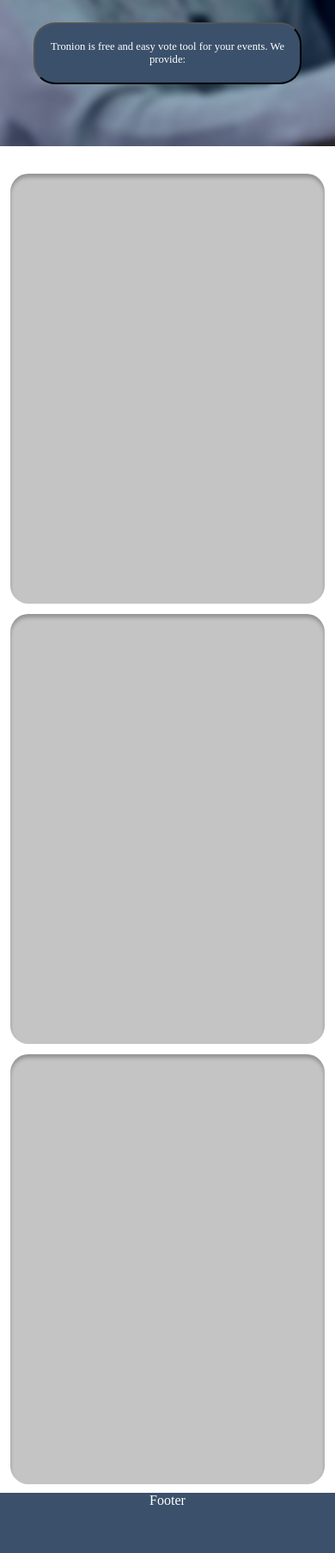
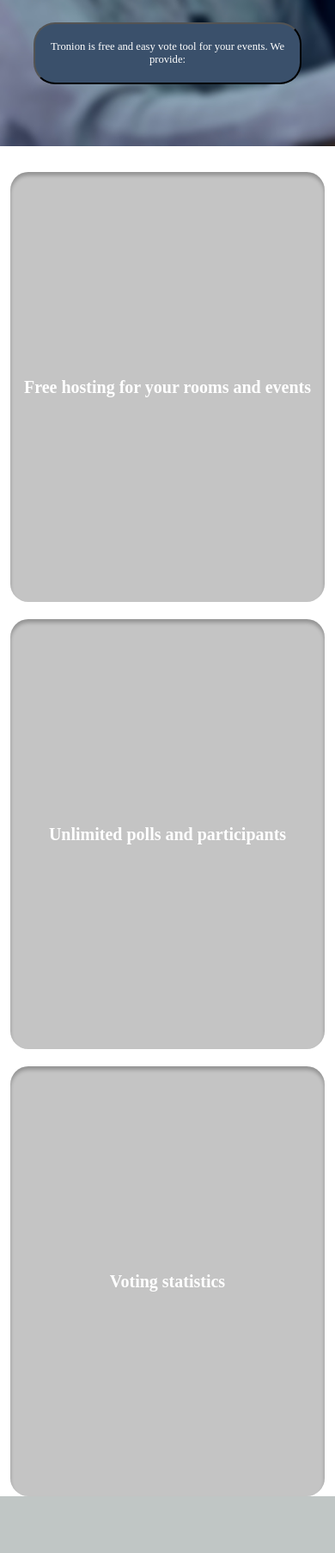
Before and after one commit to Vilka284/Tronion, a Flask app: page / in a window 390 px wide. Shown: the part 550-2356 px from the top of the page at 86% size. After the commit the page ends 2290 px from the top, so only its background shows below. Run offline with Flask 2, Linux system fonts and the light colour scheme.

Commit message:
update content

```diff
--- a/client/static/styles/index.css
+++ b/client/static/styles/index.css
@@ -235,6 +235,14 @@ h3 {
     background: #C4C4C4;
     box-shadow: inset 0px 4px 4px rgba(0, 0, 0, 0.25);
     border-radius: 21px;
+
+    line-height: 30px;
+    color: #ffffff;
+    font-family: Coda;
+    font-style: normal;
+    font-weight: bold;
+    font-size: 20px;
+    text-align: center;
 }
 
 .container2 {
@@ -245,6 +253,14 @@ h3 {
     background: #C4C4C4;
     box-shadow: inset 0px 4px 4px rgba(0, 0, 0, 0.25);
     border-radius: 21px;
+
+    line-height: 30px;
+    color: #ffffff;
+    font-family: Coda;
+    font-style: normal;
+    font-weight: bold;
+    font-size: 20px;
+    text-align: center;
 }
 
 .container3 {
@@ -255,6 +271,14 @@ h3 {
     background: #C4C4C4;
     box-shadow: inset 0px 4px 4px rgba(0, 0, 0, 0.25);
     border-radius: 21px;
+
+    line-height: 30px;
+    color: #ffffff;
+    font-family: Coda;
+    font-style: normal;
+    font-weight: bold;
+    font-size: 20px;
+    text-align: center;
 }
 
 @media screen and (max-width: 900px) {
@@ -269,12 +293,20 @@ h3 {
         margin: auto;
         left: 3%;
         right: 3%;
-        top: 47em;
+        top: 750px;
         width: 94%;
         height: 500px;
         background: #C4C4C4;
         box-shadow: inset 0px 4px 4px rgba(0, 0, 0, 0.25);
         border-radius: 21px;
+
+        line-height: 30px;
+        color: #ffffff;
+    font-family: Coda;
+    font-style: normal;
+    font-weight: bold;
+    font-size: 20px;
+    text-align: center;
     }
 
     .container2 {
@@ -283,12 +315,20 @@ h3 {
         margin: auto;
         left: 3%;
         right: 3%;
-        top: 79em;
+        top: 1270px;
         width: 94%;
         height: 500px;
         background: #C4C4C4;
         box-shadow: inset 0px 4px 4px rgba(0, 0, 0, 0.25);
         border-radius: 21px;
+
+        line-height: 30px;
+        color: #ffffff;
+    font-family: Coda;
+    font-style: normal;
+    font-weight: bold;
+    font-size: 20px;
+    text-align: center;
     }
 
     .container3 {
@@ -297,21 +337,19 @@ h3 {
         margin: auto;
         left: 3%;
         right: 3%;
-        top: 111em;
+        top: 1790px;
         width: 94%;
         height: 500px;
         background: #C4C4C4;
         box-shadow: inset 0px 4px 4px rgba(0, 0, 0, 0.25);
         border-radius: 21px;
+
+        line-height: 30px;
+        color: #ffffff;
+    font-family: Coda;
+    font-style: normal;
+    font-weight: bold;
+    font-size: 20px;
+    text-align: center;
     }
 }
-
-
-.footer {
-    height: 70px;
-    bottom: 0;
-    width: 100%;
-    background-color: #3A506B;
-  color: white;
-  text-align: center;
-}
--- a/client/templates/landing/index.html
+++ b/client/templates/landing/index.html
@@ -58,19 +58,16 @@
 
 	<div class="content" id="content">
         <div class="container1">
-
+            Free hosting for your rooms and events
         </div>
         <div class="container2">
-
+            <span>Unlimited polls and participants</span>
         </div>
         <div class="container3">
-
+            <span>Voting statistics</span>
         </div>
     </div>
 
-    <div class="footer">
-        <p>Footer</p>
-    </div>
 
 </body>
 </html>
```
